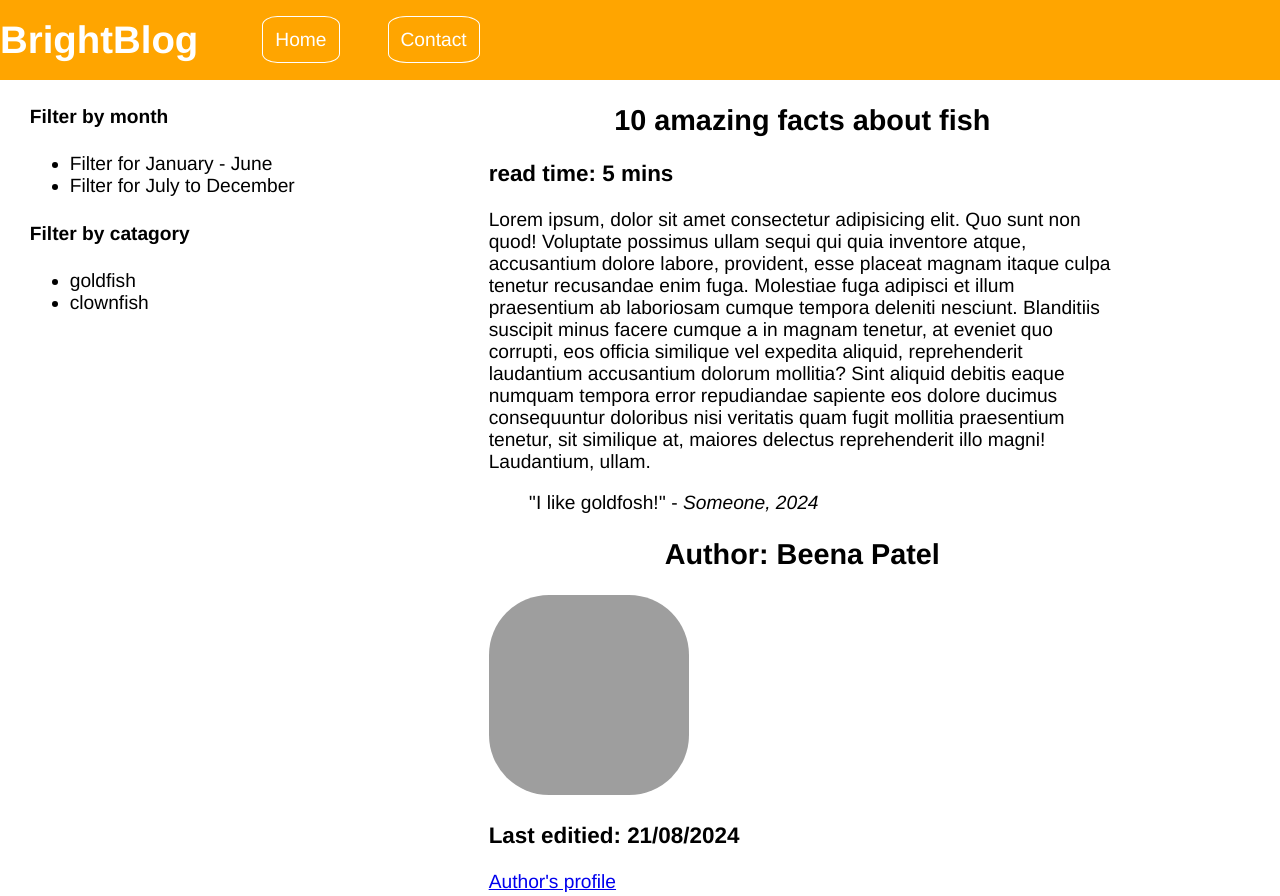
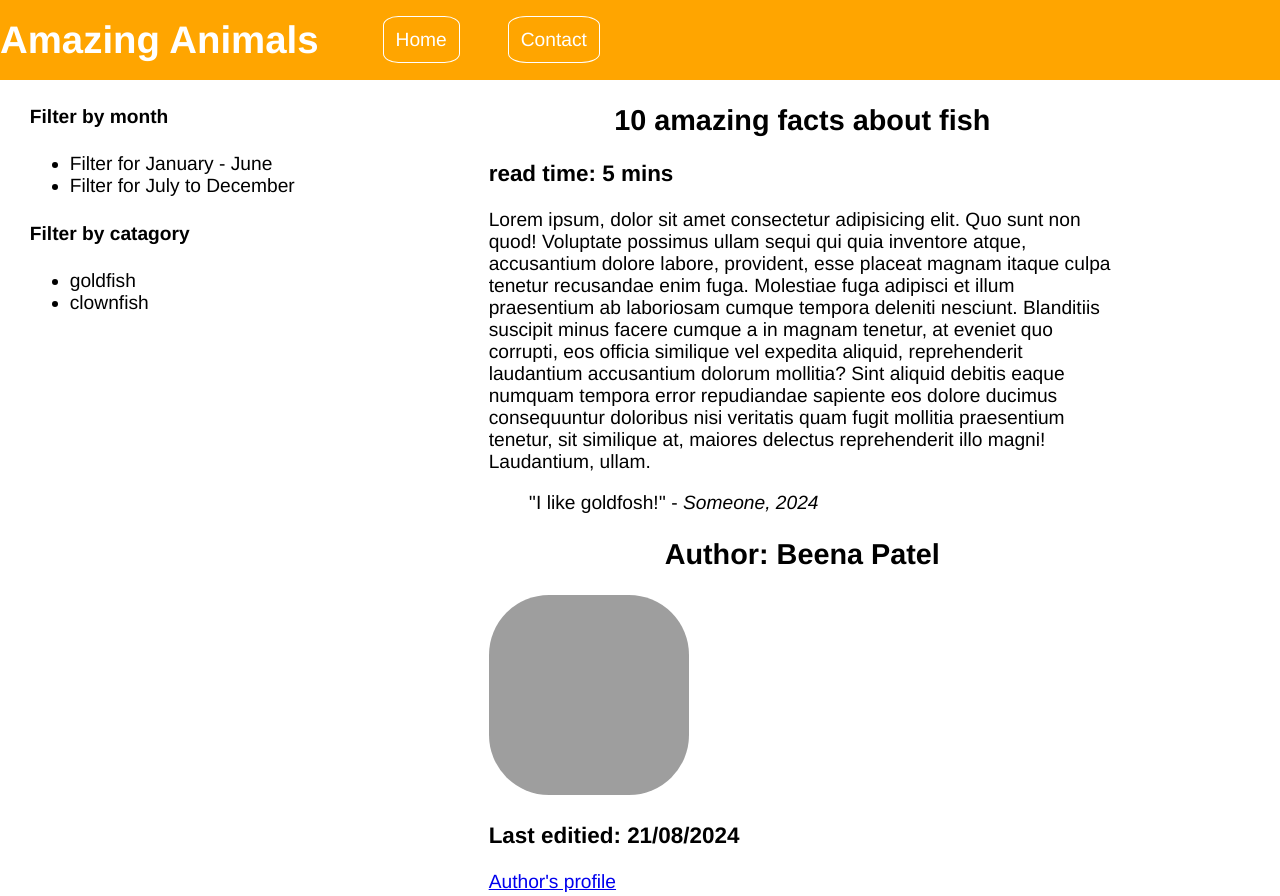
Before and after one commit to BSPatel21/BSPatel21.github.io, a plain HTML site: page index.html in a window 1280 px wide. Shown: the top 896 px of the page. Drawn offline with Linux system fonts and the light colour scheme; no server answers; grey boxes are pictures that could not be loaded.

Commit message:
Update index.html

```diff
--- a/index.html
+++ b/index.html
@@ -10,7 +10,7 @@
 <body>
     <header>
         <!-- the content of the header goes here  -->
-         <h1 id="logo"> BrightBlog</h1>
+         <h1 id="logo"> Amazing Animals</h1>
          <nav>
             <ul id="nav-ul">
                 <li><a href="https://www.brightnetwork.co.uk/couch-to-coder-2024-lesson-1/" class="navbutton">Home</a></li>
```
